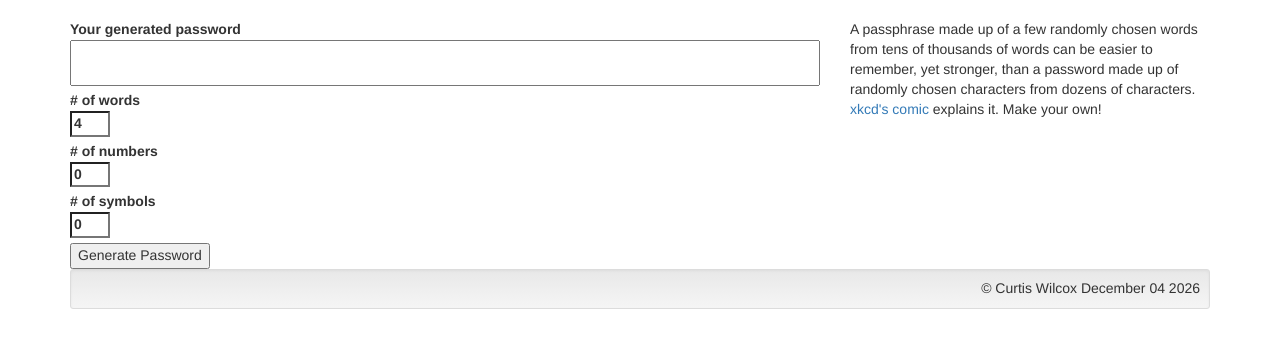
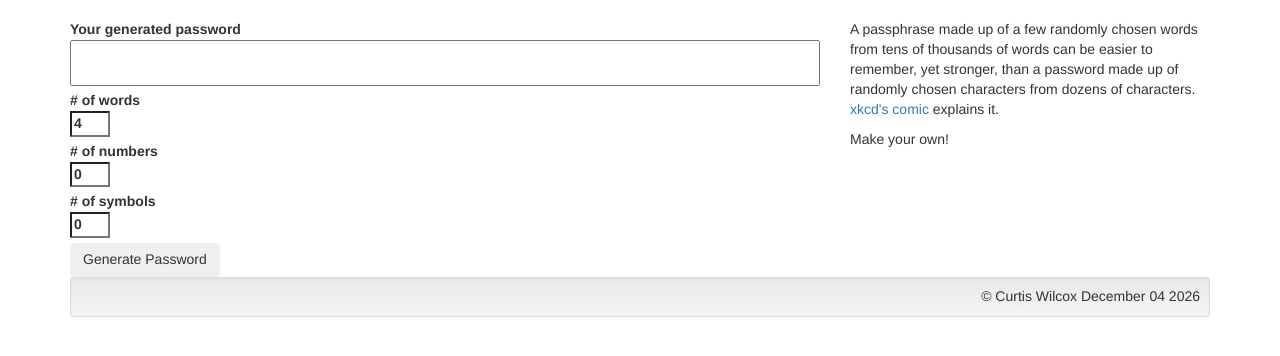
Before and after one commit to extra808/dwa-p2, a PHP site: page / in a window 1280 px wide. Shown: the part 100-456 px from the top of the page. Run offline with PHP 8.4, Linux system fonts and the light colour scheme; some libraries are stand-ins or nearby versions.

Commit message:
text in <p>s, add btn class to button

```diff
--- a/htdocs/index.php
+++ b/htdocs/index.php
@@ -41,7 +41,8 @@ $lastMod = date ("F d Y", getlastmod());
       <!-- Bootstrap two-columns, first column right -->
       <div class="row">
 		<div class="content-nav">
-        A passphrase made up of a few randomly chosen words from tens of thousands of words can be easier to remember, yet stronger, than a password made up of randomly chosen characters from dozens of characters. <a href="http://xkcd.com/936/">xkcd's comic</a> explains it. Make your own!
+        <p>A passphrase made up of a few randomly chosen words from tens of thousands of words can be easier to remember, yet stronger, than a password made up of randomly chosen characters from dozens of characters. <a href="http://xkcd.com/936/">xkcd's comic</a> explains it.</p>
+        <p>Make your own!</p>
 		</div> <!-- /content-nav -->
 		<form action="." method="POST">
 		<fieldset class="content-prose">
@@ -68,7 +69,7 @@ $lastMod = date ("F d Y", getlastmod());
 
         </div>
 
-        <input type="submit" value="Generate Password" />
+        <input type="submit" value="Generate Password" class="btn" />
 		</fieldset> <!-- /content-prose -->
 		</form>
       </div>
```
